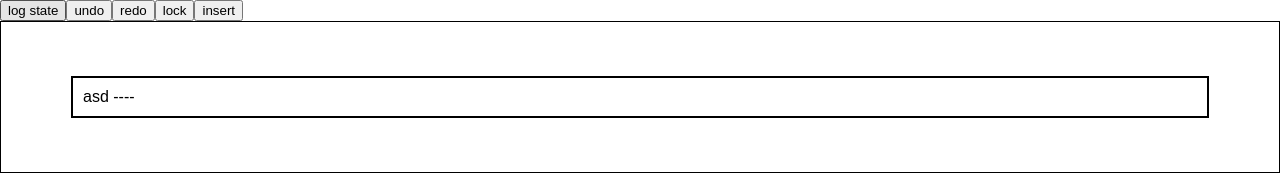
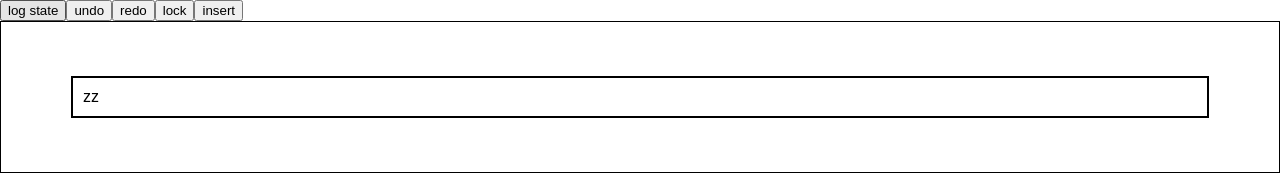
Before and after one commit to pruttned/draftjs-test, a React (Create React App) app: page / in a window 1280 px wide. Both pictures are taken after a click on the button "insert". Shown: the top 174 px of the page. Built offline with nearby package versions, Linux system fonts and the light colour scheme.

Commit message:
add img to widget

```diff
--- a/src/my-editor.js
+++ b/src/my-editor.js
@@ -93,9 +93,9 @@ class MyEditor extends React.Component {
         this.setState({ selectedWidgetKey: blockKey, editorState });
     }
     onWidgetUpdate(blockKey, data) {
-        let newContent = Modifier.setBlockData(this.state.editorState.getCurrentContent(), SelectionState.createEmpty(blockKey), { abc: new Date().toISOString() });
+        let newContent = Modifier.setBlockData(this.state.editorState.getCurrentContent(), SelectionState.createEmpty(blockKey), data);
 
-        console.log(JSON.stringify(convertToRaw(newContent)));
+        // console.log(JSON.stringify(convertToRaw(newContent)));
         //Entity.replaceData(blockKey, {xyz:123});
         const editorState = EditorState.push(this.state.editorState, newContent, 'change-block-data')
         this.setState({ editorState });
--- a/src/my-widget.js
+++ b/src/my-widget.js
@@ -10,6 +10,17 @@ class MyWidget extends Component {
 
         this.onOverlayClick = this.onOverlayClick.bind(this);
         this.onEditorUpdateClick = this.onEditorUpdateClick.bind(this);
+        this.onFileChange = this.onFileChange.bind(this);
+    }
+
+    onFileChange(evt) {
+        let input = evt.target;
+
+        if (input.files && input.files[0]) {
+            var reader = new FileReader();
+            reader.onload = e => this.props.blockProps.onWidgetUpdate(this.props.block.getKey(), { imgData: e.target.result });
+            reader.readAsDataURL(input.files[0]);
+        }
     }
 
     onOverlayClick() {
@@ -34,6 +45,7 @@ class MyWidget extends Component {
 
     }
 
+    //http://stackoverflow.com/a/4459419
 
     render() {
         // let eee = Entity.get(this.props.block.getEntityAt(0));
@@ -49,7 +61,7 @@ class MyWidget extends Component {
         // console.log(this.props.block);
         // console.log('-------------------');
 
-        const abcData = this.props.block.getData().get('abc');
+        const imgData = this.props.block.getData().get('imgData');
 
         const {isInEditMode} = this.props.blockProps;
         const className = classNames({
@@ -59,7 +71,8 @@ class MyWidget extends Component {
         const editor = isInEditMode ? this.renderEditor() : null;
         return (
             <div onClick={this.onOverlayClick} className={className}>
-                asd --{abcData}--
+                <img src={imgData}/>
+                zz
                 {editor}
             </div>
         );
@@ -70,6 +83,7 @@ class MyWidget extends Component {
             <div>
                 <div>editor</div>
                 <button onClick={this.onEditorUpdateClick}>update</button>
+                <input type="file" onChange={this.onFileChange}></input>
             </div>
         );
     }
```
